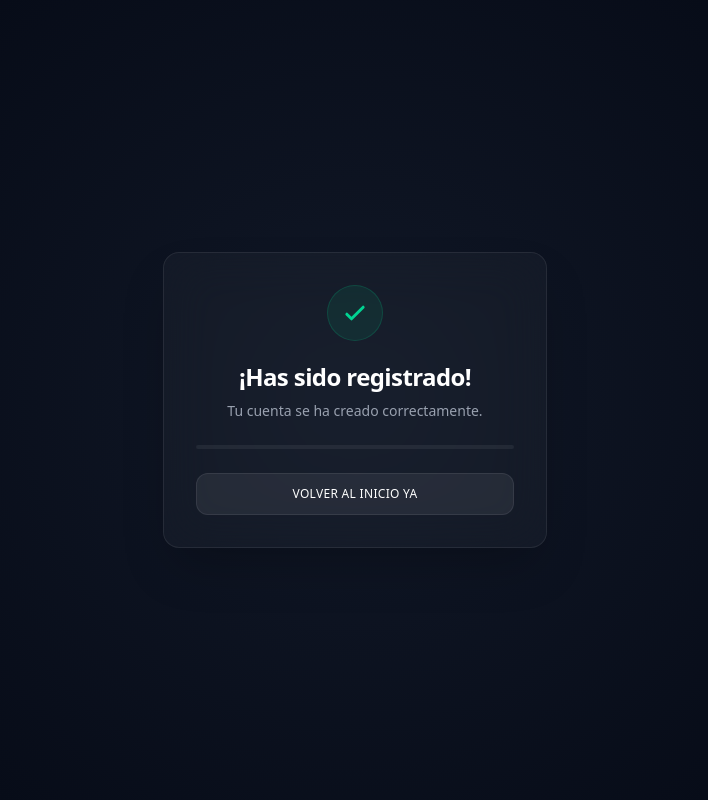
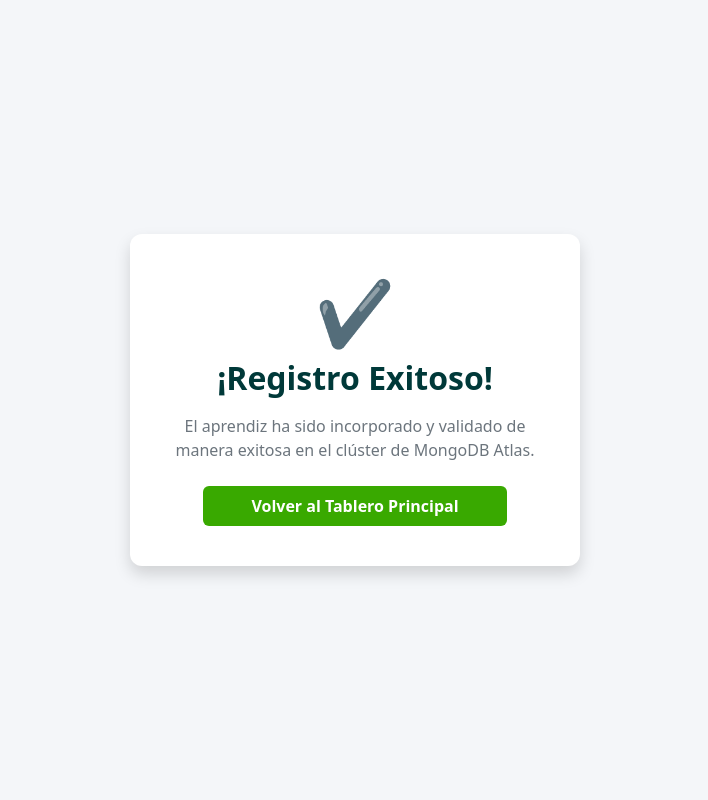
Before and after one commit to Brayanbii/june05, a Flask app: page /success in a window 1280 px wide. Shown: the whole page, without its empty margins (285-993 px from the left). Run offline with Flask 3, Linux system fonts and the light colour scheme.

Commit message:
Update success.html

```diff
--- a/templates/success.html
+++ b/templates/success.html
@@ -3,45 +3,20 @@
 <head>
     <meta charset="UTF-8">
     <meta name="viewport" content="width=device-width, initial-scale=1.0">
-    <!-- Redirección automática al index (/) en 4 segundos -->
-    <meta http-equiv="refresh" content="4;url=/" />
     <title>Registro Exitoso</title>
-    <!-- Tailwind CSS para un acabado profesional instantáneo -->
-    <script src="https://cdn.jsdelivr.net/npm/@tailwindcss/browser@4"></script>
+    <link href="https://cdn.jsdelivr.net/npm/bootstrap@5.3.0/dist/css/bootstrap.min.css" rel="stylesheet">
     <style>
-        body {
-            background: radial-gradient(circle at center, #111827 0%, #030712 100%);
-        }
-        @keyframes shrink {
-            from { width: 100%; }
-            to { width: 0%; }
-        }
+        body { background-color: #f4f6f9; display: flex; align-items: center; justify-content: center; height: 100vh; }
+        .success-card { background: white; padding: 40px; border-radius: 12px; box-shadow: 0 4px 15px rgba(0,0,0,0.1); max-width: 450px; text-align: center; }
     </style>
 </head>
-<body class="flex items-center justify-center min-h-screen text-white antialiased">
+<body>
 
-    <div class="bg-white/[0.03] backdrop-blur-xl border border-white/[0.08] p-8 rounded-2xl shadow-2xl max-w-sm w-full text-center transition-all duration-300">
-
-        <!-- Icono de Check estilo Premium -->
-        <div class="mx-auto flex items-center justify-center h-14 w-14 rounded-full bg-emerald-500/10 text-emerald-400 mb-5 border border-emerald-500/20">
-            <svg class="h-7 w-7" fill="none" viewBox="0 0 24 24" stroke="currentColor" stroke-width="2.5">
-                <path stroke-linecap="round" stroke-linejoin="round" d="M5 13l4 4L19 7" />
-            </svg>
-        </div>
-
-        <!-- Mensaje Principal -->
-        <h1 class="text-2xl font-semibold mb-2 tracking-tight text-white">¡Has sido registrado!</h1>
-        <p class="text-gray-400 text-sm mb-6">Tu cuenta se ha creado correctamente.</p>
-
-        <!-- Barra de progreso de redirección -->
-        <div class="w-full bg-white/[0.06] h-1 rounded-full overflow-hidden mb-6">
-            <div class="bg-emerald-500 h-full" style="animation: shrink 4s linear forwards;"></div>
-        </div>
-
-        <!-- Botón manual por si no quieren esperar -->
-        <a href="/" class="inline-block w-full py-3 px-4 bg-white/[0.07] hover:bg-white/[0.12] border border-white/[0.08] rounded-xl font-medium text-xs tracking-wide uppercase transition-all duration-200">
-            Volver al inicio ya
-        </a>
+    <div class="success-card text-center shadow">
+        <h1 style="color: #39A900; font-size: 4rem;">✔</h1>
+        <h2 class="fw-bold mb-3" style="color: #003939;">¡Registro Exitoso!</h2>
+        <p class="text-secondary mb-4">El aprendiz ha sido incorporado y validado de manera exitosa en el clúster de MongoDB Atlas.</p>
+        <a href="/" class="btn btn-success px-5 py-2 fw-bold" style="background-color: #39A900; border: none;">Volver al Tablero Principal</a>
     </div>
 
 </body>
```
